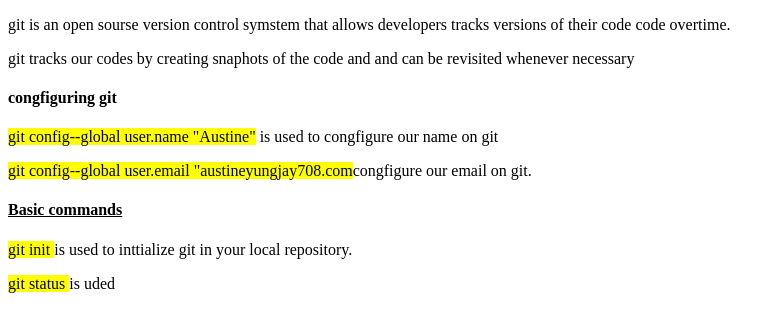
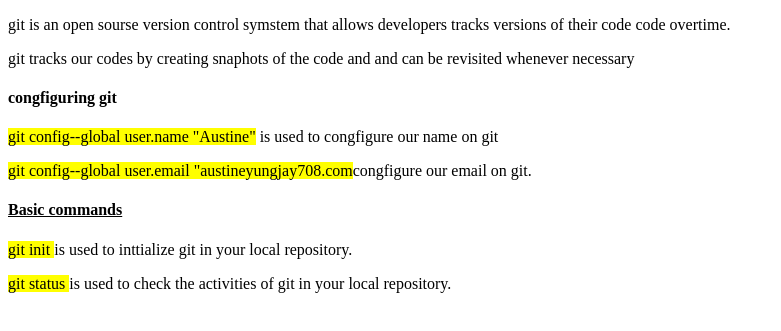
Before and after one commit to Austinecr7/Git-Project2, a plain HTML site: page index.html in a window 1280 px wide. Shown: the part 105-436 px from the top of the page, without its empty margins (0-781 px from the left). Drawn offline with Linux system fonts and the light colour scheme.

Commit message:
github note added

```diff
--- a/index.html
+++ b/index.html
@@ -19,7 +19,8 @@
 
   <h4><u> Basic commands </u></h4>
   <p><mark> git init </mark> is used to inttialize git in your local repository.</p>
-  <p><mark>git status </mark> is uded</p>
+  <p><mark>git status </mark> is used to check the activities of git in your local repository. </p>
+  <p></p>
 
 </body>
 </html>
```
